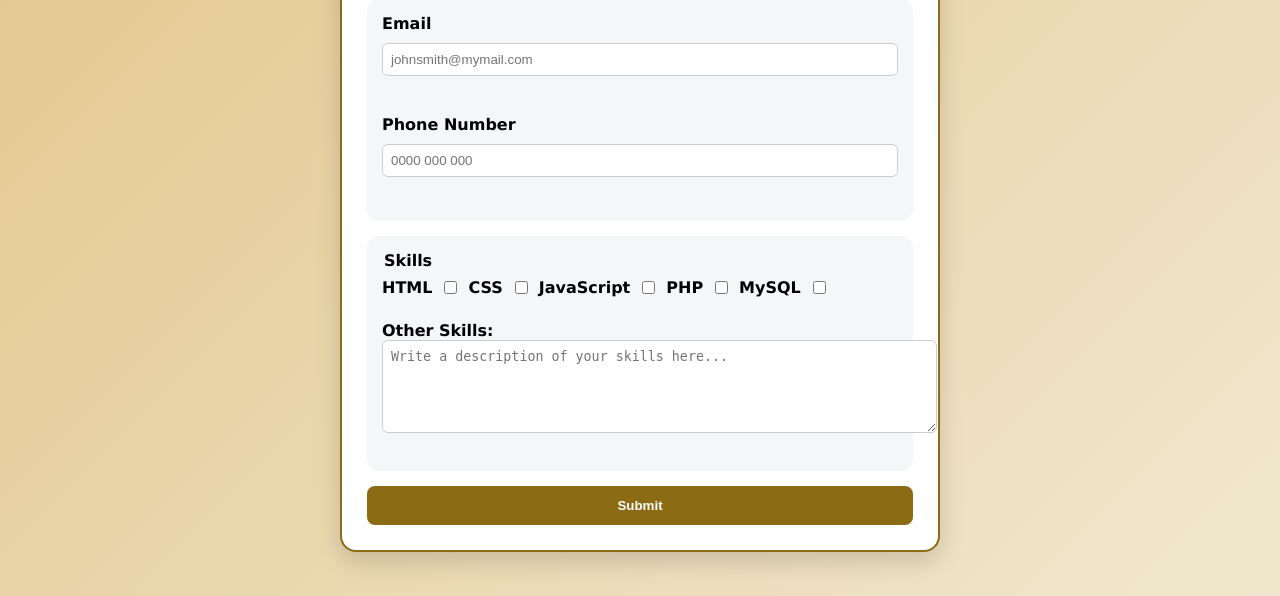
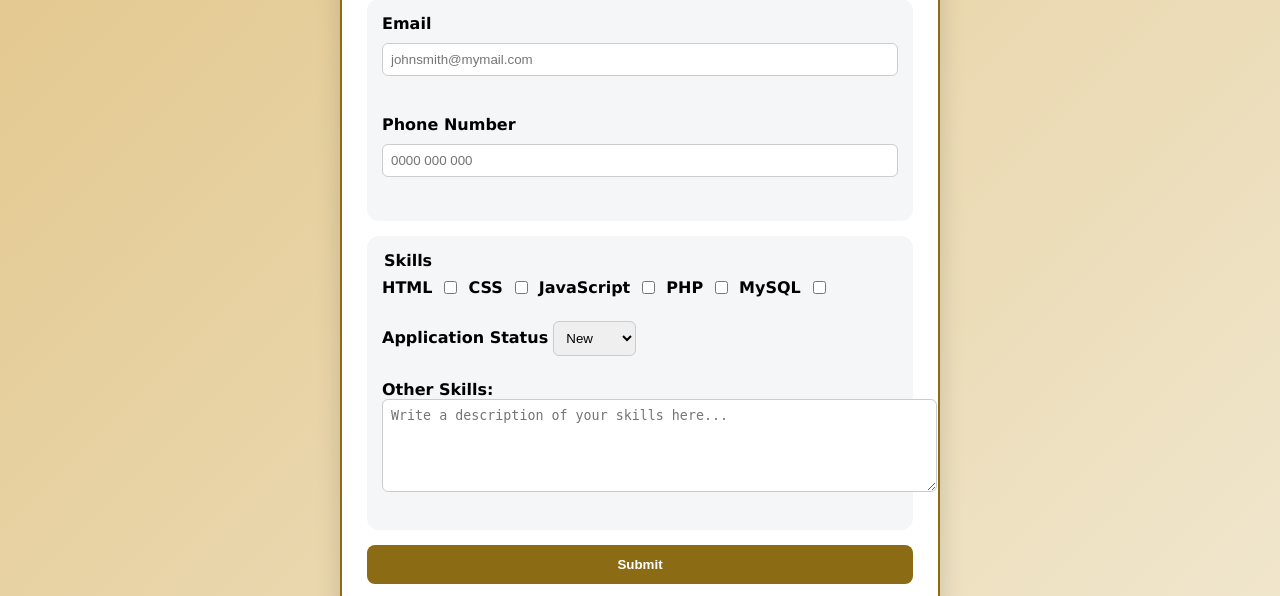
Before and after one commit to Res-ro/goobers-applied-web-sustainable-energy-part2, a PHP site: page /apply.php in a window 1280 px wide. Shown: the part 1272-1868 px from the top of the page. Run offline with PHP 8.4, Linux system fonts and the light colour scheme.

Commit message:
Added Status field to Apply page

```diff
--- a/apply.php
+++ b/apply.php
@@ -105,6 +105,15 @@ require_once("settings.php");
             </fieldset>
           </div>
 
+        <div class="status">
+            <label for="status">Application Status</label>
+          <select name="status" id="status" required>
+            <option value="New" selected>New</option>
+            <option value="Current">Current</option>
+            <option value="Final">Final</option>
+          </select>
+        </div>
+
           <div class="other-grid">
             <label for="other_skills">Other Skills:</label><br>
             <textarea name="other_skills" id="other_skills" rows="5" cols="65"
```
